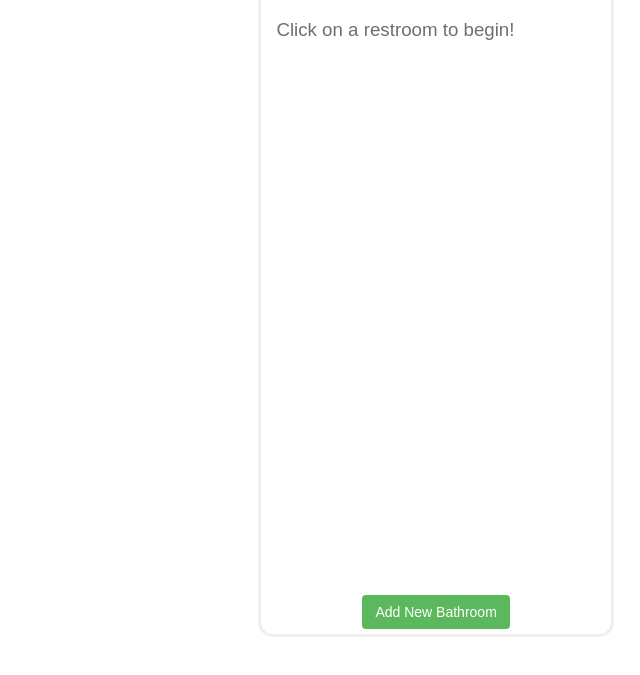
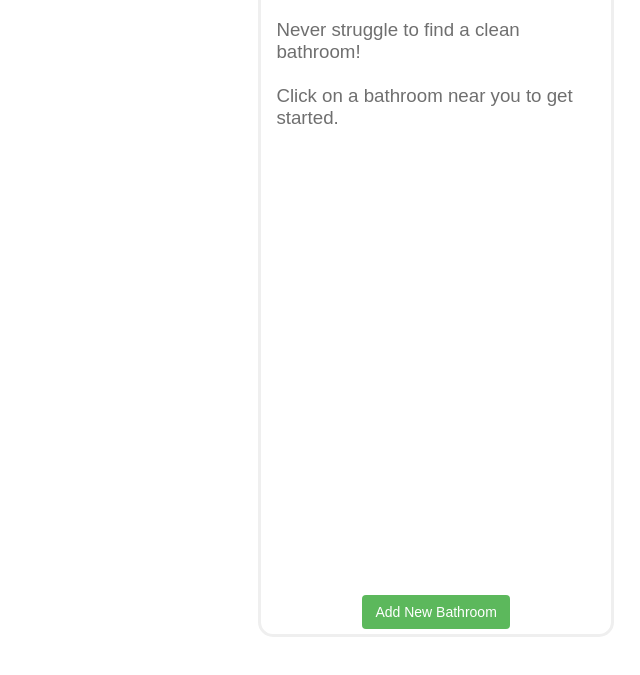
Before and after one commit to karan/ZipUp, a website: page index.html in a window 1280 px wide. Shown: the part 109-784 px from the top of the page, without its empty margins (640-1280 px from the left). Drawn offline with Linux system fonts and the light colour scheme; some packages are replaced by stand-ins of ours.

```diff
--- a/index.html
+++ b/index.html
@@ -16,7 +16,8 @@
     <div id="map_canvas"/></div>
     <div class="sidebar">
       <h1 style="font-family: sans-serif;">ZipUp</h1>
-        <h3 id="welcome">Click on a restroom to begin!</h3>
+        <h3 id="welcome">Never struggle to find a clean bathroom!<br><br>
+        Click on a bathroom near you to get started.</h3>
       <div id="allReviews">
 
       </div>
```
Also changed, not shown: 1 other file.
